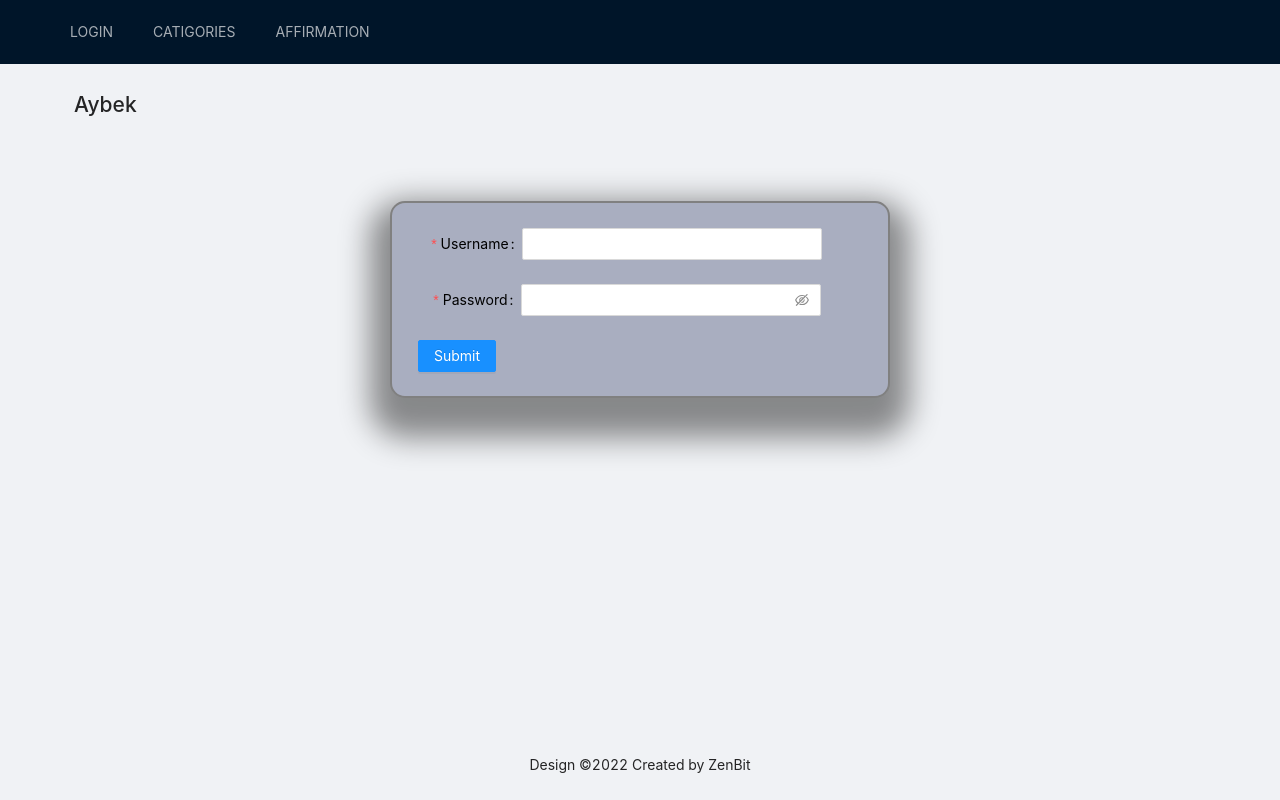
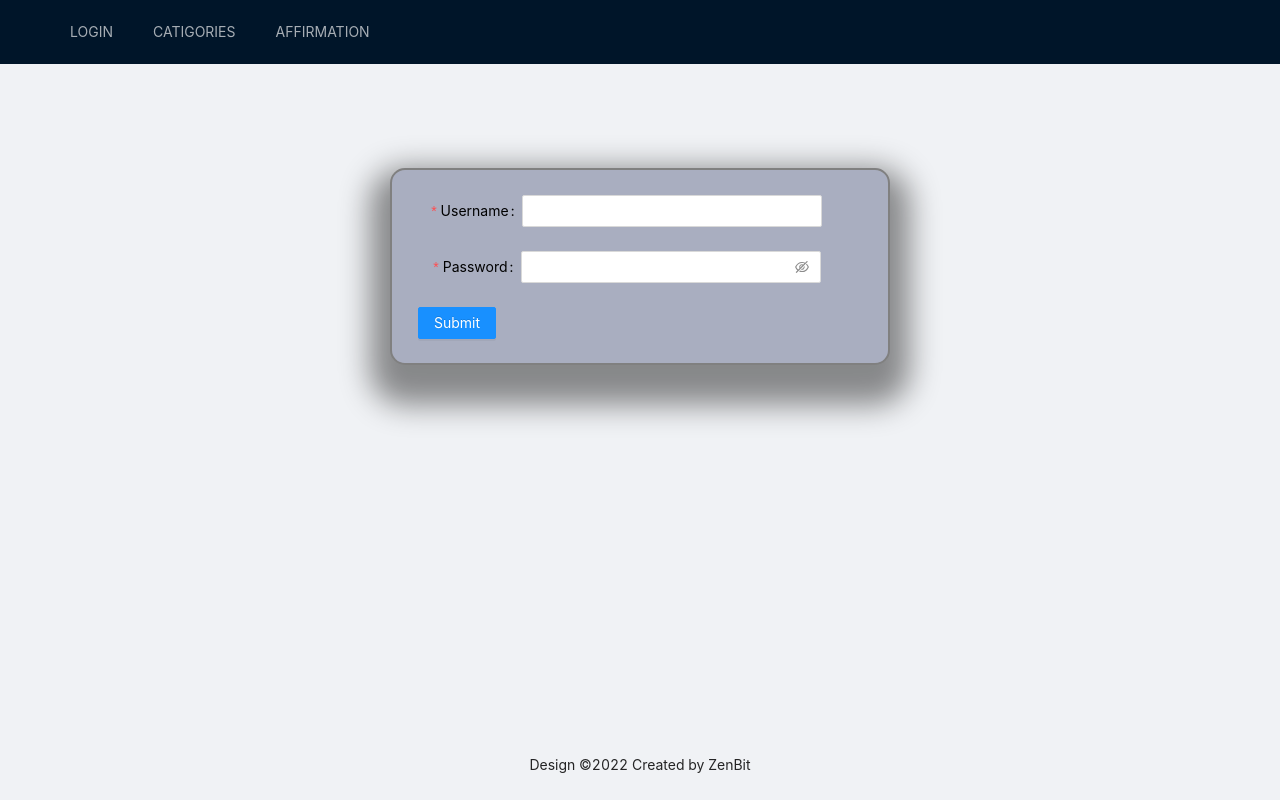
Before and after one commit to Misha-ZenBit/admin-panel, a React (Create React App) app: page / in a window 1280 px wide. Built offline with nearby package versions, Linux system fonts and the light colour scheme; the HTML template or start-up script is replaced by a standard one.

Commit message:
dsfgsdfg

```diff
--- a/src/pages/loginPage/LoginPage.tsx
+++ b/src/pages/loginPage/LoginPage.tsx
@@ -13,7 +13,6 @@ const LoginPage: React.FC = () => {
 
   return (
     <>
-      <h1>Aybek</h1>
       <StyledForm
         name="basic"
         labelCol={{ span: 8 }}
```
